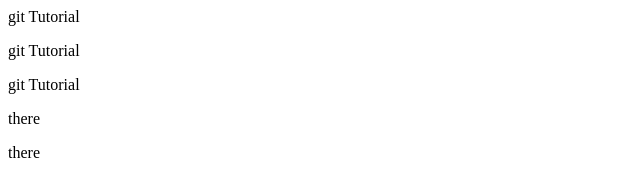
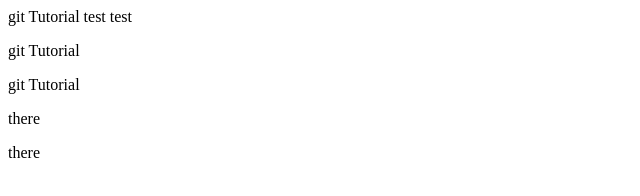
Before and after one commit to sabinAnwar/gitTutorial, a plain HTML site: page index.html in a window 1280 px wide. Shown: the full height of the page, 0-640 px from the left. Drawn offline with Linux system fonts and the light colour scheme.

Commit message:
feat(): change the text inside the p tag to test test

```diff
--- a/index.html
+++ b/index.html
@@ -5,7 +5,7 @@
     <title>Document</title>
 </head>
 <body>
-  <p>git Tutorial</p>
+  <p>git Tutorial test test</p>
     <p>git Tutorial</p>
 
     <p>git Tutorial</p>
```
